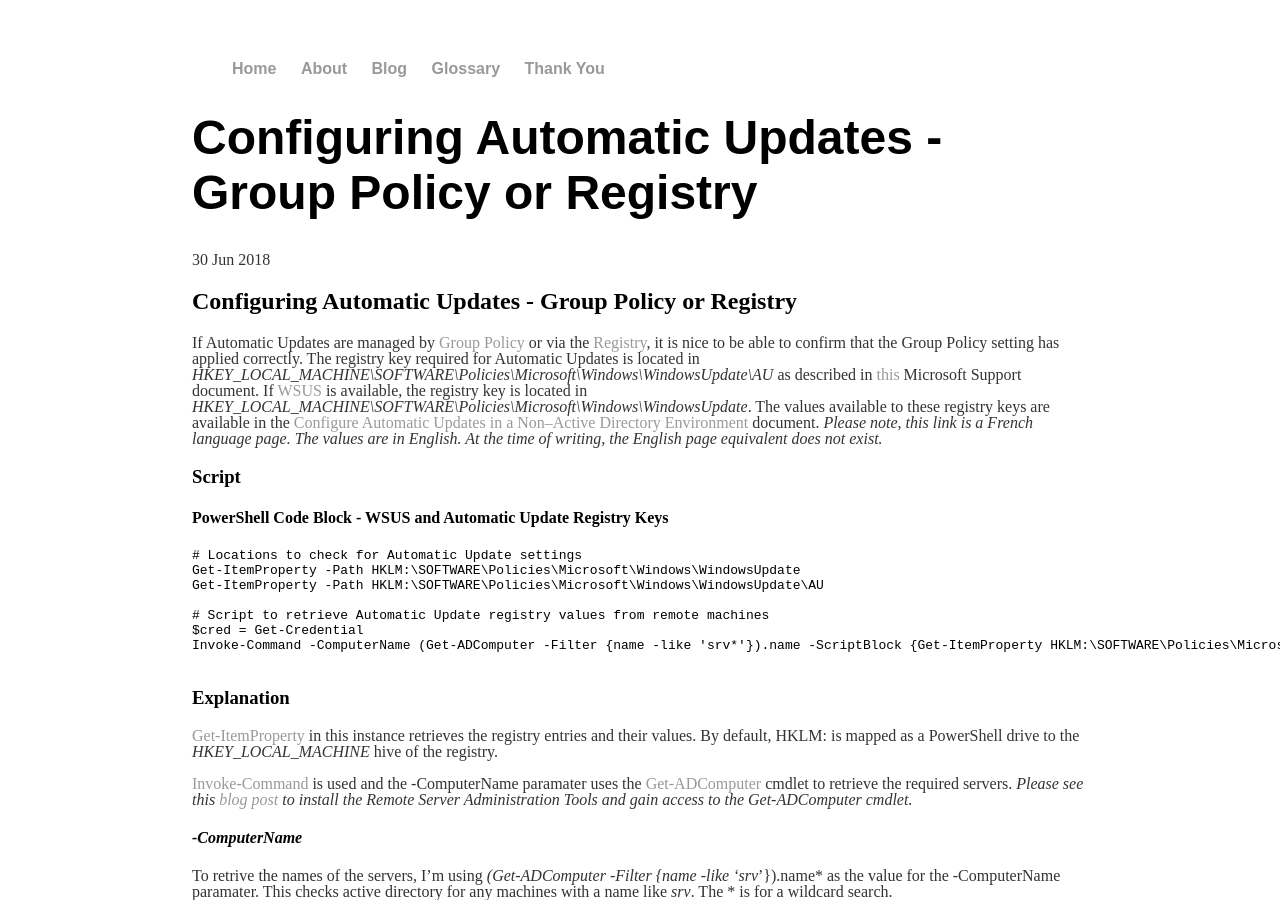
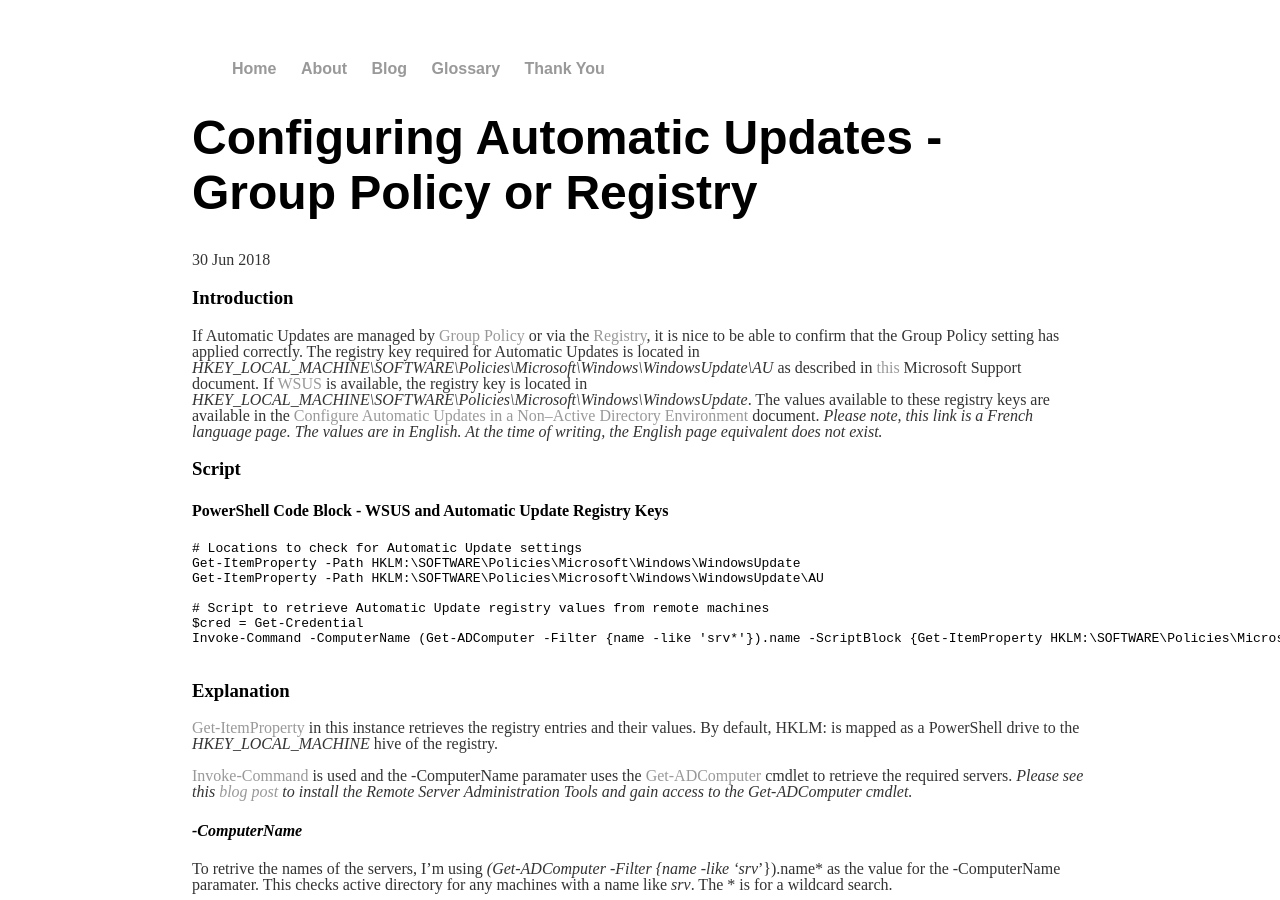
Before and after one commit to timhaintz/timhaintz.github.io, a Jekyll site: the page built from _posts/2018-06-30-Configuring-Automatic-Updates.md, in a window 1280 px wide and 900 px high. Built offline with Jekyll 4.4.1, drawn with Linux system fonts in a browser that asks for light colours.

Commit message:
Added ### Introduction

```diff
--- a/_posts/2018-06-30-Configuring-Automatic-Updates.md
+++ b/_posts/2018-06-30-Configuring-Automatic-Updates.md
@@ -3,7 +3,7 @@ layout: post
 title: "Configuring Automatic Updates - Group Policy or Registry"
 date: 2018-06-30
 ---
-## Configuring Automatic Updates - Group Policy or Registry
+### Introduction
 If Automatic Updates are managed by [Group Policy](https://msdn.microsoft.com/en-us/library/ee663280(v=vs.85).aspx) or via the [Registry](https://msdn.microsoft.com/en-us/library/windows/desktop/ms724871(v=vs.85).aspx), it is nice to be able to confirm that the Group Policy setting has applied correctly. The registry key required for Automatic Updates is located in *HKEY_LOCAL_MACHINE\SOFTWARE\Policies\Microsoft\Windows\WindowsUpdate\AU* as described in [this](https://support.microsoft.com/en-au/help/328010/how-to-configure-automatic-updates-by-using-group-policy-or-registry-s) Microsoft Support document. If [WSUS](https://docs.microsoft.com/en-us/windows-server/administration/windows-server-update-services/get-started/windows-server-update-services-wsus) is available, the registry key is located in *HKEY_LOCAL_MACHINE\SOFTWARE\Policies\Microsoft\Windows\WindowsUpdate*. The values available to these registry keys are available in the [Configure Automatic Updates in a Non–Active Directory Environment](https://docs.microsoft.com/fr-fr/security-updates/windowsupdateservices/18127152) document.
 *Please note, this link is a French language page. The values are in English. At the time of writing, the English page equivalent does not exist.*
 
```
